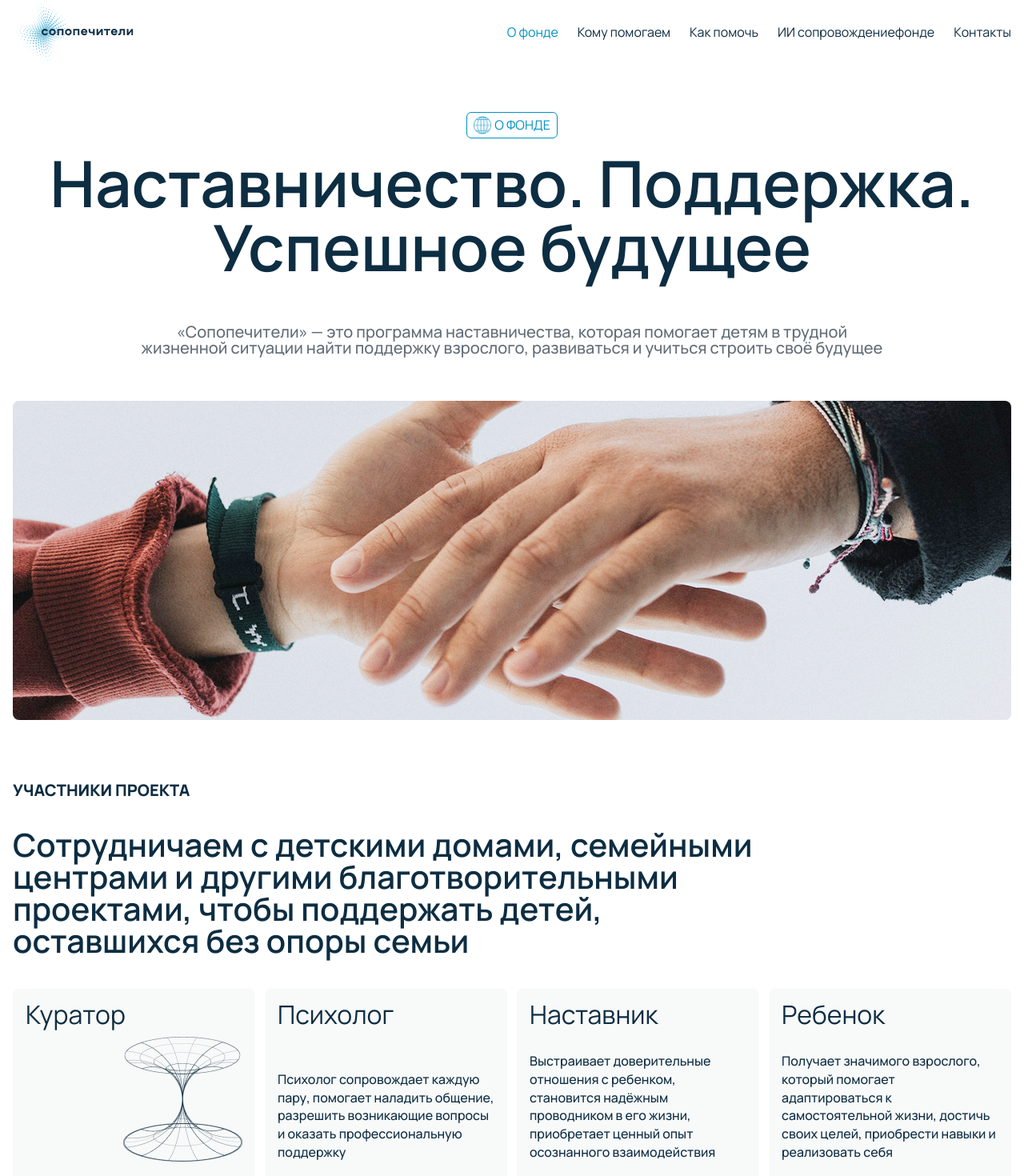
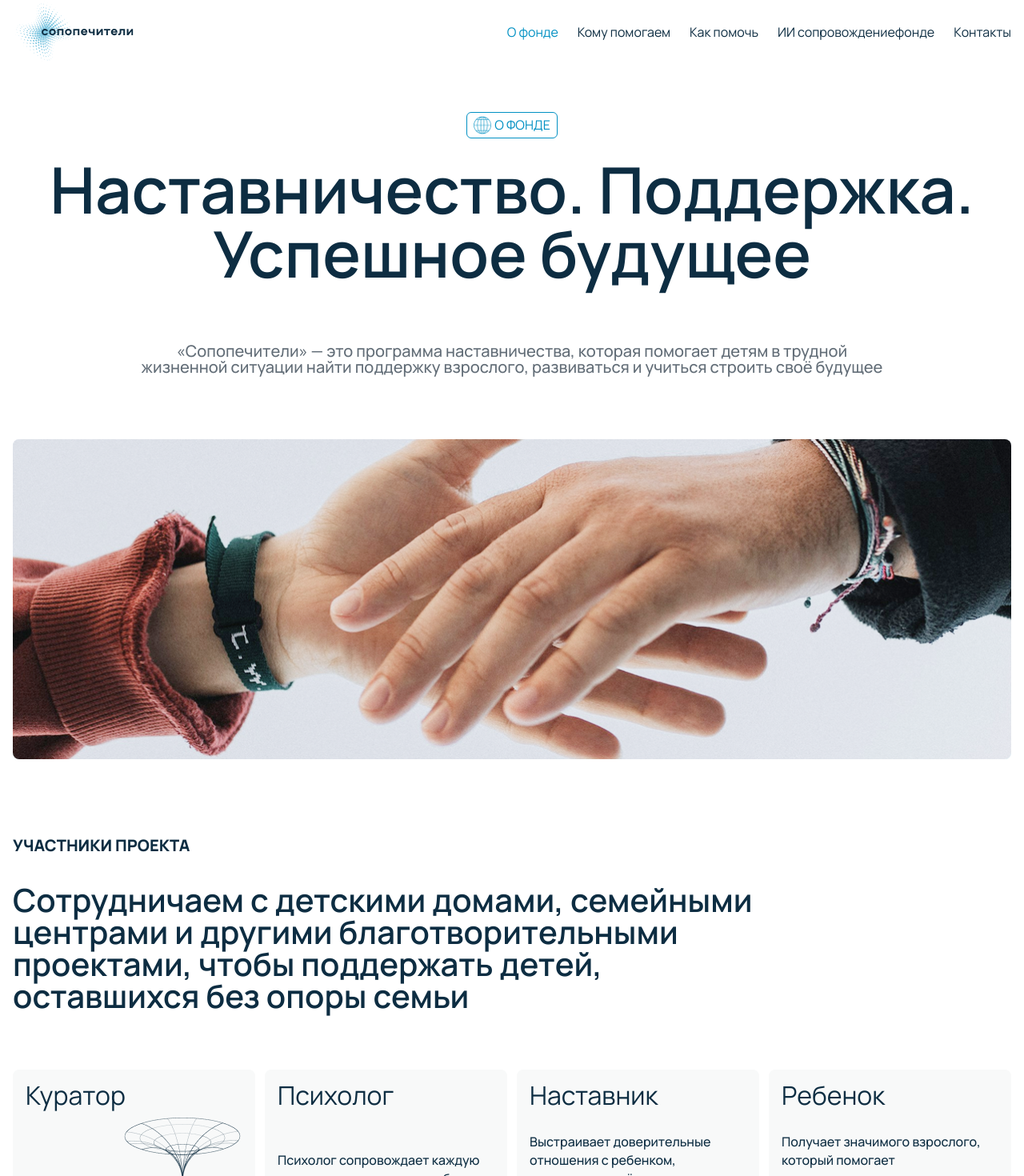
Before and after one commit to kozimovabduvali/sopopechitel, a React (Vite) app: page /about in a window 1280 px wide. Shown: the top 1470 px of the page at 80% size. Built offline with nearby package versions, Linux system fonts and the light colour scheme.

Commit message:
5 - page done

```diff
--- a/src/components/Pages/Home/HowWeHelp.jsx
+++ b/src/components/Pages/Home/HowWeHelp.jsx
@@ -56,19 +56,19 @@ function HowWeHelp() {
       {/* Radius */}
       <div className='flex flex-col md:flex-row -space-x-5 -space-y-7 md:space-y-0 items-center justify-center text-center mt-10 md:mt-15 lg:mt-18'>
         {/* 1 */}
-        <div className='border-[0.4px] border-accent rounded-full size-50 md:size-60 lg:size-80 xl:size-110 inline-flex items-center justify-center px-3'>
+        <div className='bg-white border-[0.4px] border-accent rounded-full size-50 md:size-60 lg:size-80 xl:size-110 inline-flex items-center justify-center px-3'>
           <h4 className='font-semibold text-xl md:text-2xl lg:text-[2rem]'>
             Форум группа «Наставник-ребёнок»
           </h4>
         </div>
         {/* 2 */}
-        <div className='border-[0.4px] border-accent rounded-full size-50 md:size-60 lg:size-80 xl:size-110 inline-flex items-center justify-center px-3'>
+        <div className='bg-white border-[0.4px] border-accent rounded-full size-50 md:size-60 lg:size-80 xl:size-110 inline-flex items-center justify-center px-3'>
           <h4 className='font-semibold text-xl md:text-2xl lg:text-[2rem]'>
           Форум группа «Наставник-ребёнок-психолог»
           </h4>
         </div>
         {/* 3 */}
-        <div className='border-[0.4px] border-accent rounded-full size-50 md:size-60 lg:size-80 xl:size-110 inline-flex items-center justify-center px-3'>
+        <div className='bg-white border-[0.4px] border-accent rounded-full size-50 md:size-60 lg:size-80 xl:size-110 inline-flex items-center justify-center px-3'>
           <h4 className='font-semibold text-xl md:text-2xl lg:text-[2rem]'>
           Форум группа «Наставник-психолог»
           </h4>
--- a/src/components/layout/Navbar.jsx
+++ b/src/components/layout/Navbar.jsx
@@ -61,7 +61,7 @@ function Navbar() {
             <Link
               key={i}
               to={item.to}
-              className={`${pathname === item.to && "text-accent"}`}
+              className={`transition duration-200 hover:text-dark/75 ${pathname === item.to && "text-accent"}`}
             >
               {item.label}
             </Link>
--- a/src/pages/About.jsx
+++ b/src/pages/About.jsx
@@ -3,21 +3,21 @@ import React from "react";
 function About() {
   return (
     <div className="max-w-330 mx-auto px-4 pt-20 lg:pt-15">
-      <div className="flex flex-col text-center justify-center gap-4">
+      <div className="flex flex-col text-center justify-center">
         <p className="py-1 w-fit self-center px-2 rounded-md border border-accent flex items-center gap-1 text-accent">
           <img src="/year.png" width={22} height={22} alt="" />О ФОНДЕ
         </p>
 
-        <h1 className="font-semibold text-dark md:text-[80px] sm:text-[60px] text-[32px] text-center leading-none">
+        <h1 className="font-semibold text-dark md:text-[80px] sm:text-6xl text-[32px] text-center leading-none mt-6">
           Наставничество. Поддержка. Успешное будущее
         </h1>
 
-        <p className="font-medium text-gray sm:text-[20px] text-sm my-10 text-center max-w-[936px] mx-auto w-full leading-none">
+        <p className="font-medium text-gray sm:text-[20px] text-sm text-center max-w-[936px] mx-auto w-full leading-none mt-10 md:mt-15 lg:mt-18">
           «Сопопечители» — это программа наставничества, которая помогает детям
           в трудной жизненной ситуации найти поддержку взрослого, развиваться и
           учиться строить своё будущее
         </p>
-        <div className="w-full relative sm:min-h-[399px] h-[220px]">
+        <div className="w-full relative sm:min-h-[399px] h-55 lg:h-100 mt-18  md:mt-20">
           <img
             src="/about.png"
             className="object-cover w-full h-full absolute z-0 inset-0 rounded-lg"
@@ -34,17 +34,17 @@ function About() {
       </div>
 
       {/* uchast */}
-      <div className="mt-20 space-y-10">
-        <p className="uppercase font-extrabold md:text-[20px] text-[16px] text-dark">
+      <div className="mt-18 md:mt-20 lg:mt-25">
+        <h4 className="uppercase font-extrabold md:text-[20px] text-[16px] text-dark">
           Участники проекта
-        </p>
-        <p className="max-w-[957px] md:text-[40px] sm:text-[32px] text-[20px] leading-none font-semibold w-full text-dark">
+        </h4>
+        <h2 className="max-w-[957px] md:text-[40px] sm:text-[32px] text-[20px] leading-none font-semibold w-full text-dark mt-6 md:mt-8 lg:mt-10">
           Сотрудничаем с детскими домами, семейными центрами и другими
           благотворительными проектами, чтобы поддержать детей, оставшихся без
           опоры семьи
-        </p>
+        </h2>
 
-        <div className="grid gap-3 md:grid-cols-4 sm:grid-cols-2 grid-cols-1">
+        <div className="grid gap-3 md:grid-cols-4 sm:grid-cols-2 grid-cols-1 mt-10 md:mt-15 lg:mt-18">
           <div className="bg-light-gray rounded-lg py-[24px] px-[16px] flex flex-col justify-between gap-5 max-sm:gap-7 ">
             <h1 className="text-dark text-[32px] font-normal">Куратор</h1>
             <img src="/slinder.png" className="self-end" alt="" />
@@ -76,7 +76,7 @@ function About() {
       </div>
 
       {/* Миссия и ценности */}
-      <div className="mt-20 space-y-10">
+      <div className="mt-20 md:mt-25 space-y-10">
         <div className="md:flex flex-row md:justify-between gap-3 items-start">
           <p className="uppercase font-extrabold md:text-[20px] text-[16px] text-dark">
             Миссия и ценности
```
